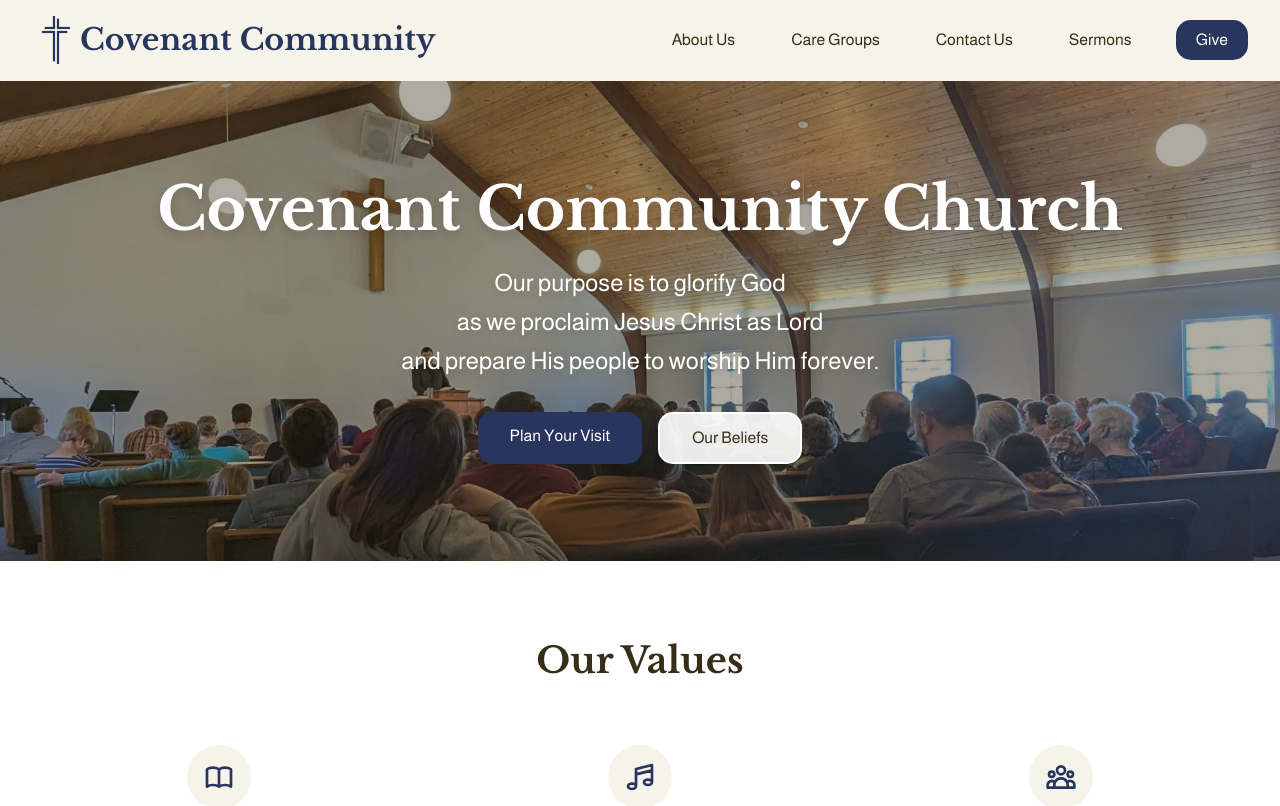
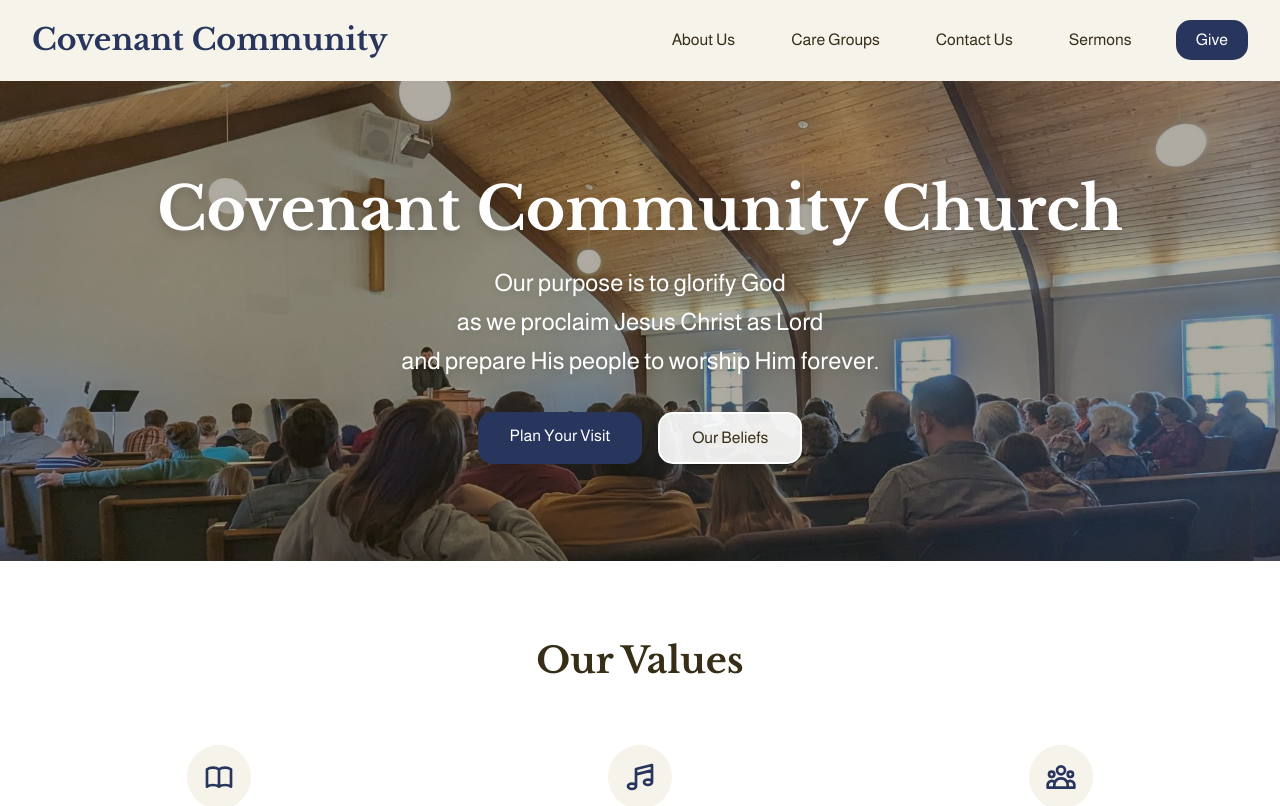
Before and after one commit to Covenant-Community-Church/website, a Next.js app: page / in a window 1280 px wide. Shown: the top 806 px of the page. Built offline with nearby package versions, Linux system fonts and the light colour scheme.

Commit message:
Update Header.tsx

```diff
--- a/components/Header.tsx
+++ b/components/Header.tsx
@@ -29,7 +29,7 @@ export default function Header() {
                             </div>
 
                             {/* Desktop: Show full text */}
-                            <div className="w-12 h-12 flex-shrink-0">
+                            <div className="sm:hidden w-12 h-12 flex-shrink-0">
                                 <Image
                                     src="/covenant-cross-navy.svg"
                                     alt="Covenant Community Church Cross"
```
